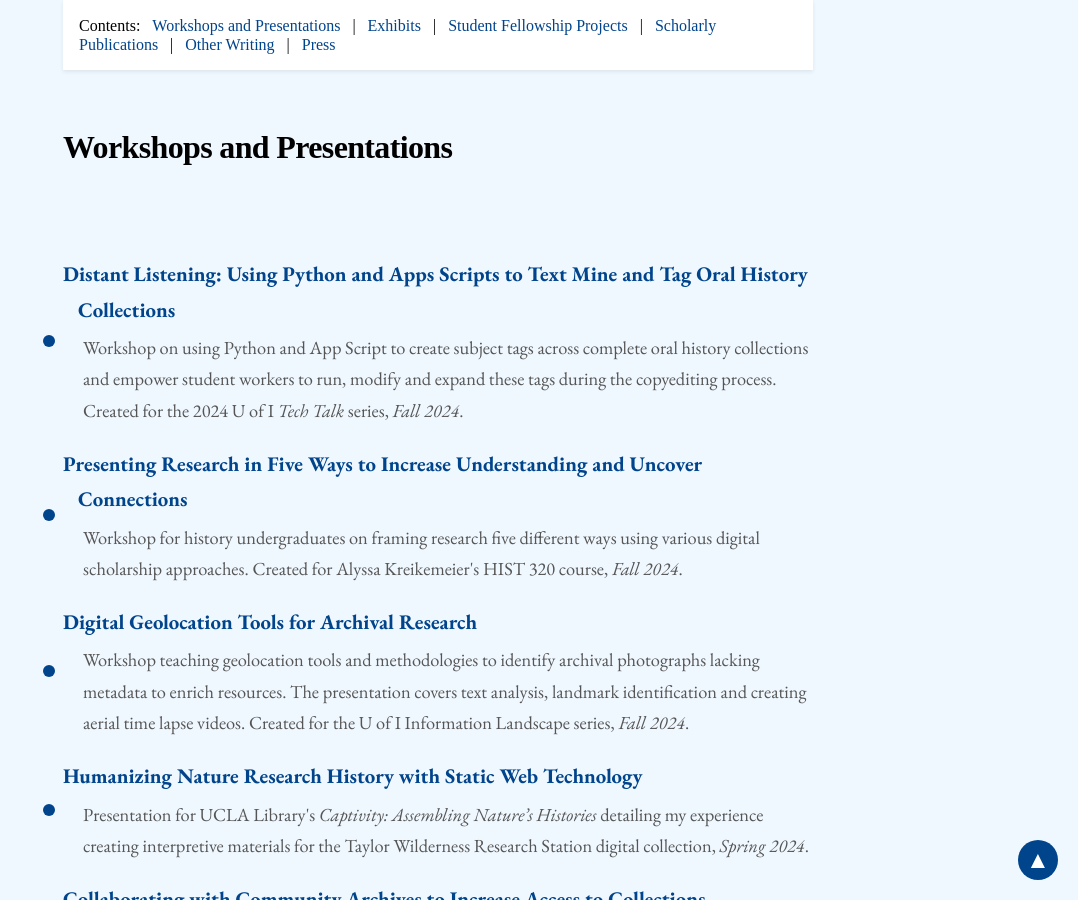
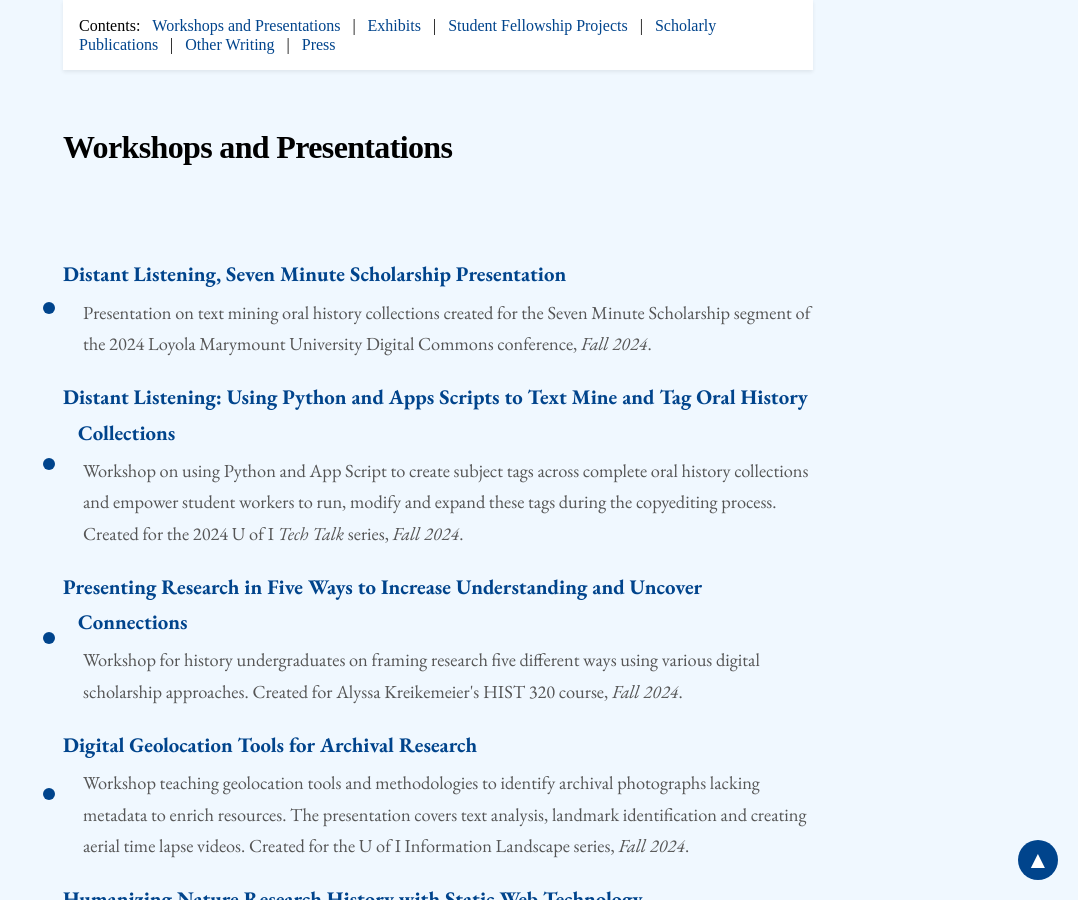
Before and after one commit to aweymo/base, a Jekyll site: the page built from index.md, in a window 1280 px wide and 900 px high, scrolled down 948 px. Shown: the whole window, without its empty margins (202-1280 px from the left). Built offline with Jekyll 4.4.1, drawn with Linux system fonts in a browser that asks for light colours; nearby versions of some CDN libraries; some web fonts are replaced.

Commit message:
distant seven

```diff
--- a/index.md
+++ b/index.md
@@ -44,6 +44,10 @@ Andrew Weymouth is the Digital Initiatives Librarian at University of Idaho, pri
 ## Workshops and Presentations
 
 <ul class="triangle-list">
+    <li>
+        <a href="https://aweymo-ui.github.io/distant_seven" target="_blank">Distant Listening, Seven Minute Scholarship Presentation</a>
+        <span class="description">Presentation on text mining oral history collections created for the Seven Minute Scholarship segment of the 2024 Loyola Marymount University Digital Commons conference, <i>Fall 2024</i>.</span>
+    </li>
     <li>
         <a href="https://aweymo-ui.github.io/distant_tech_talk" target="_blank">Distant Listening: Using Python and Apps Scripts to Text Mine and Tag Oral History Collections</a>
         <span class="description">Workshop on using Python and App Script to create subject tags across complete oral history collections and empower student workers to run, modify and expand these tags during the copyediting process. Created for the 2024 U of I <i>Tech Talk</i> series, <i>Fall 2024</i>.</span>
```
